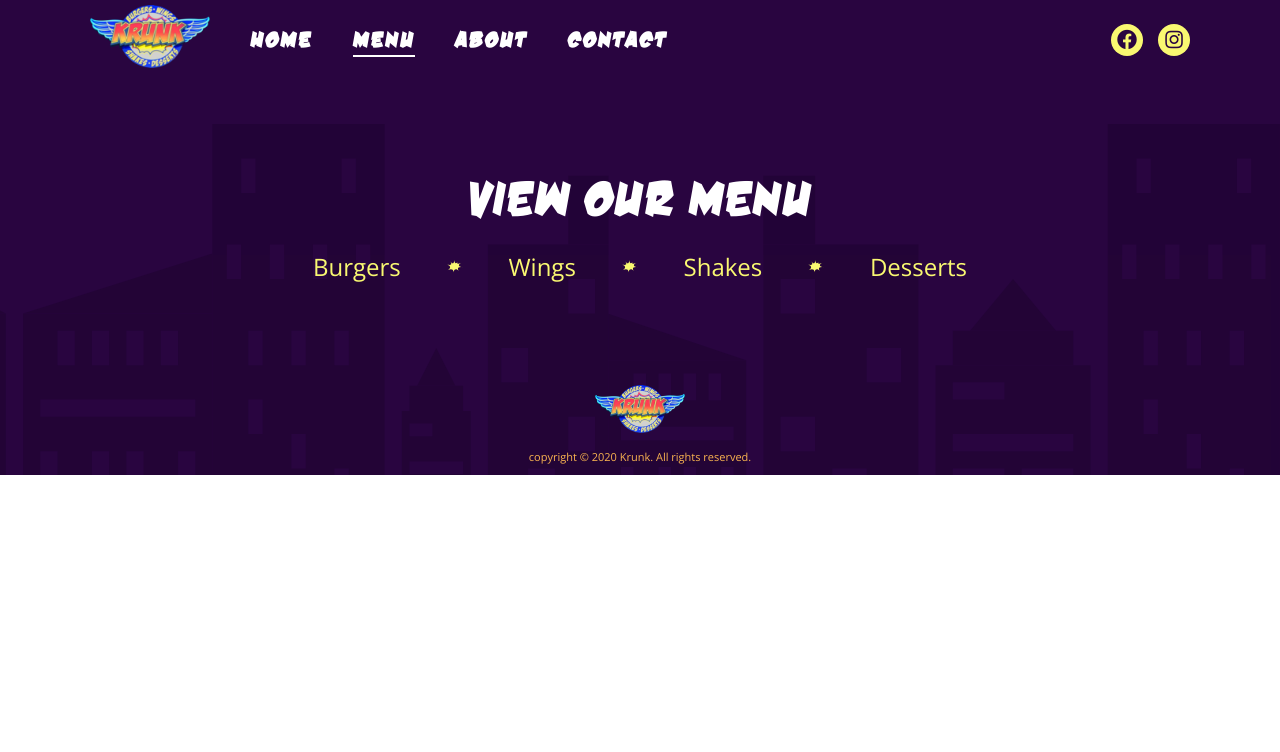
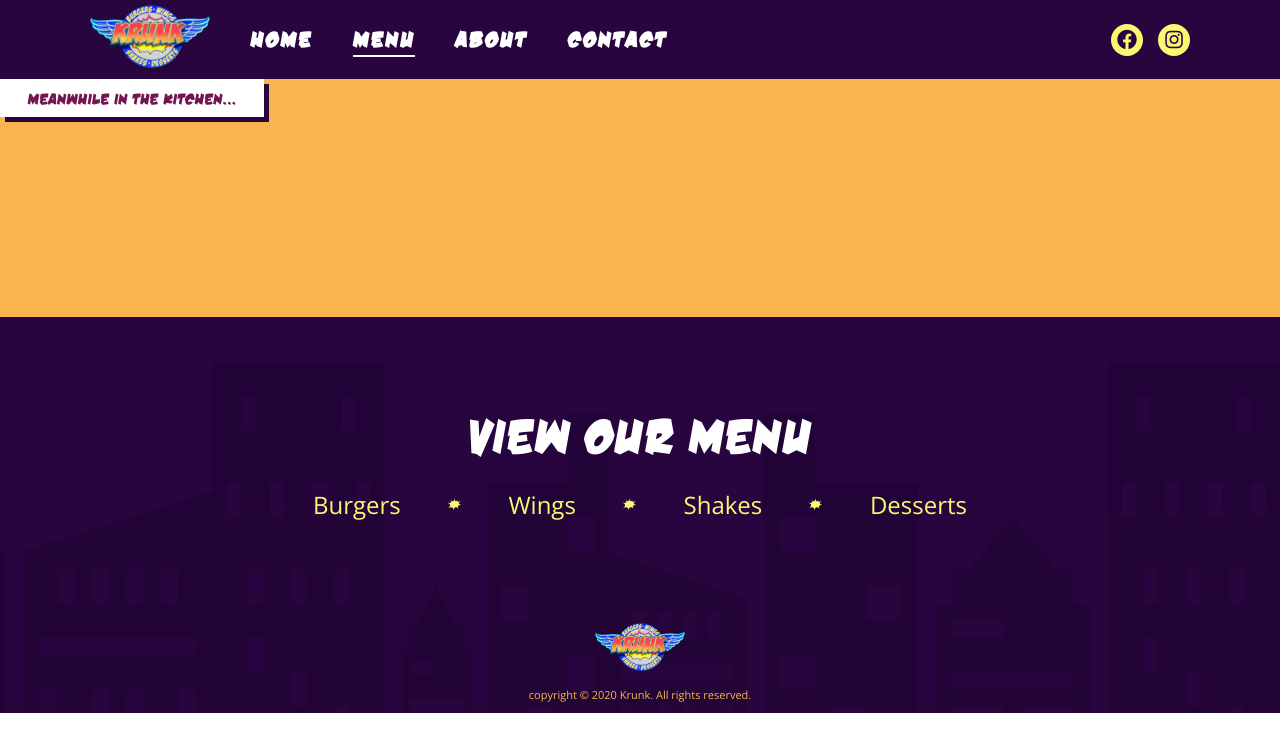
Before and after one commit to iamcstlouis/krunk-react-rebuild-2020, a React (Create React App) app: page /menu in a window 1280 px wide. Shown: the top 752 px of the page. Built offline with nearby package versions, Linux system fonts and the light colour scheme.

Commit message:
Adds Comic Quote to menu page

```diff
--- a/src/App.js
+++ b/src/App.js
@@ -1,23 +1,33 @@
 import React from 'react';
 
 import Header from './components/Header'
-import { Route, Switch } from 'react-router-dom';
+import { Route, Switch, useLocation } from 'react-router-dom';
 
 import Home from './pages/Home'
+import ComicQuote from './components/ComicQuote';
 import Footer from './components/Footer';
 
+import './assets/scss/base.scss';
 import './assets/scss/reset.scss';
-import './assets/scss/base.scss';
-
 
 function App() {
+
+  const location = useLocation();
+  const pathname = location.pathname;
+  const menuPage = pathname === '/menu'
+
   return (
     <React.Fragment>
       <Header />
 
-      <Switch>
-        <Route exact path='/' component={Home} />
-      </Switch>
+      <main className='main'>
+
+        {menuPage ? <ComicQuote /> : null}
+        <Switch>
+          <Route exact path='/' component={Home} />
+          <Route path='menu' component={Home} />
+        </Switch>
+      </main>
 
       <Footer />
     </React.Fragment>
--- a/src/assets/scss/base.scss
+++ b/src/assets/scss/base.scss
@@ -43,3 +43,53 @@ a {
 ul {
     list-style: none;
 }
+
+main {
+    position: relative;
+    background-color: #f9b450;
+    padding-bottom: 12rem;
+
+    @media screen and (min-width: 1280px) {
+        padding-bottom: 20rem;
+    }
+
+    // .container {
+    //     h1 {
+    //         font-size: 5rem;
+    //         color: #b23c52;
+    //         text-decoration: underline;
+    //         margin-bottom: 0;
+    //         margin-top: 3rem;
+
+    //         @media screen and (min-width: 768px) {
+    //             margin-top: 1rem;
+    //         }
+
+    //         @media screen and (min-width: 1024px) {
+    //             font-size: 6.7rem;
+    //             margin-top: 0;
+    //         }
+    //     }
+
+    //     .comic-text {
+    //         position: absolute;
+    //         left: 0;
+    //         display: none;
+
+    //         @media screen and (min-width: 576px) {
+    //             display: block;
+    //         }
+    //     }
+
+    //     .deliveroo-widget {
+    //         border-top-left-radius: 0;
+    //         border-top-right-radius: 0;
+    //         margin-left: auto;
+    //         margin-right: auto;
+
+    //         @media screen and (min-width: 576px) {
+    //             margin-right: 0;
+    //         }
+    //     }
+    // }
+}
--- /dev/null
+++ b/src/components/ComicQuote/index.js
@@ -0,0 +1,15 @@
+import React from 'react'
+
+import './styles.scss'
+
+const ComicQuote = () => {
+    return (
+        <div class="comic-text">
+            <div class="content-wrapper">
+                <h3>Meanwhile in the kitchen...</h3>
+            </div>
+        </div>
+    )
+}
+
+export default ComicQuote
--- /dev/null
+++ b/src/components/ComicQuote/styles.scss
@@ -0,0 +1,35 @@
+.comic-text {
+    display: none;
+
+    @media screen and (min-width: 576px) {
+        display: block;
+        position: relative;
+
+        .content-wrapper {
+            display: flex;
+            // align-items: center;
+            // justify-content: center;
+
+            h3 {
+                font-family: "dnk";
+                font-size: 16px;
+                background-color: #fff;
+                color: #731550;
+                width: 26.4rem;
+                height: 3.8rem;
+                z-index: 300;
+                padding-top: 1rem;
+            }
+        }
+
+        &:after {
+            position: absolute;
+            content: "";
+            background-color: #290540;
+            width: 26.4rem;
+            height: 3.8rem;
+            left: 0.5rem;
+            top: 0.5rem;
+        }
+    }
+}
```
Also changed, not shown: src/pages/Menu/MainContent/index.js (added).
